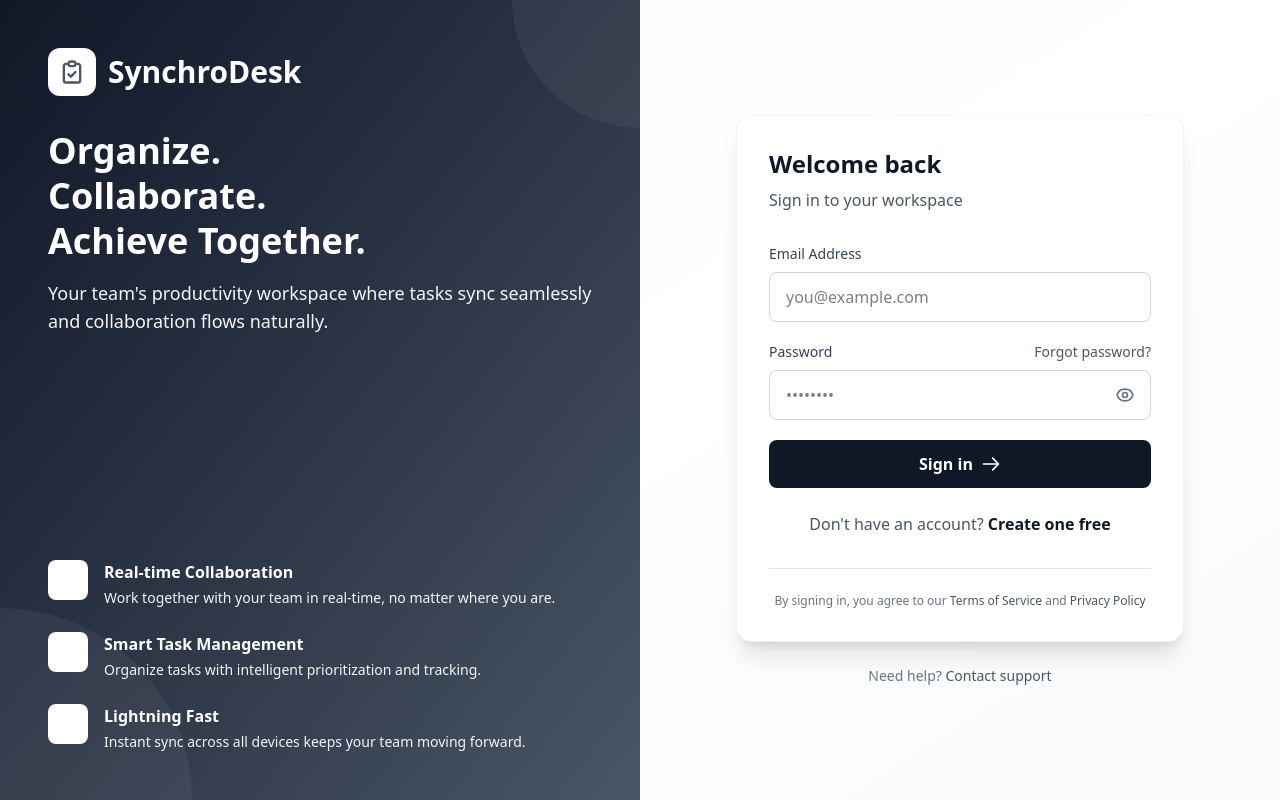
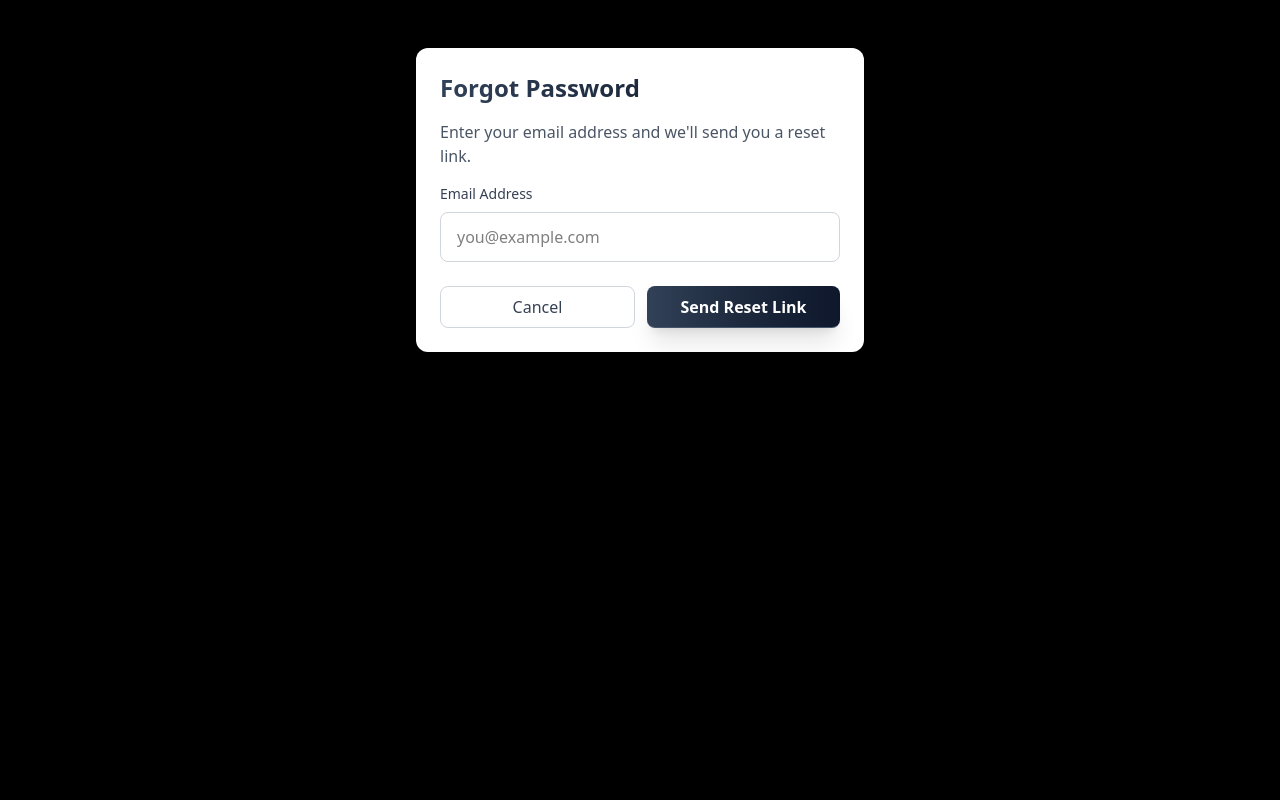
Before and after one commit to Charuka974/SynchroDesk-Collaborative-Productivity-Workspace-, a React app in the folder frontend/: page /login in a window 1280 px wide. Both pictures are taken after a click on the button "Forgot password?". Built offline with nearby package versions, Linux system fonts and the light colour scheme; the HTML template or start-up script is replaced by a standard one.

Commit message:
improved the notification and auth UI

```diff
--- a/frontend/src/context/messageContext.tsx
+++ b/frontend/src/context/messageContext.tsx
@@ -2,7 +2,7 @@ import { createContext, useContext, useState, useEffect, type ReactNode } from "
 import toast from "react-hot-toast";
 import { Socket } from "socket.io-client";
 import { getUsersAPI, getMessagesAPI, getGroupMessagesAPI, sendMessageAPI, type IUser, type IMessage, type IWorkspace } from "../services/message";
-import { getSocket, connectSocket } from "../lib/messagesocket";
+import { connectSocket } from "../lib/messagesocket";
 
 interface ChatContextType {
   messages: IMessage[];
--- a/frontend/src/pages/Login.tsx
+++ b/frontend/src/pages/Login.tsx
@@ -1,6 +1,6 @@
 import React, { useState } from "react"
 import { useNavigate } from "react-router-dom"
-import { getMyDetails, login } from "../services/auth"
+import { forgotPassword, getMyDetails, login } from "../services/auth"
 import { useAuth } from "../context/authContext"
 import Swal from "sweetalert2"
 
@@ -9,9 +9,11 @@ export default function Login() {
 
   const [email, setEmail] = useState("")
   const [password, setPassword] = useState("")
-  const [isLoading, setIsLoading] = useState(false)
+  const [isLoading] = useState(false)
   const { setUser } = useAuth()
   const [showPassword, setShowPassword] = useState(false);
+  const [showForgotPasswordModal, setShowForgotPasswordModal] = useState(false);
+  const [forgotEmail, setForgotEmail] = useState("");
 
 
   const Toast = Swal.mixin({
@@ -66,6 +68,38 @@ export default function Login() {
     }
 
   }
+
+
+  // Function to handle forgot password
+  const handleSendResetLink = async () => {
+
+    if (!forgotEmail.trim()) {
+      Swal.fire({
+        icon: "warning",
+        title: "Please enter your email",
+      });
+      return;
+    }
+
+    try {
+      const response: any = await forgotPassword(forgotEmail);
+
+      Swal.fire({
+        icon: "success",
+        title: response.data?.message || `Reset link sent to ${forgotEmail}`,
+      });
+
+      setShowForgotPasswordModal(false);
+      setForgotEmail("");
+    } catch (err: any) {
+      console.error("Forgot password error:", err);
+      Swal.fire({
+        icon: "error",
+        title: err.response?.data?.message || "Something went wrong",
+      });
+    }
+  };
+
 
   return (
     <div className="min-h-screen bg-linear-to-br from-gray-50 via-white to-gray-50 flex">
@@ -150,8 +184,8 @@ export default function Login() {
 
           <div className="bg-white rounded-2xl shadow-xl p-8 border border-gray-100">
             <div className="mb-8">
-              <h2 className="text-2xl font-bold text-gray-900 mb-2">Welcome back</h2>
-              <p className="text-gray-600">Sign in to your workspace</p>
+              <h2 className="text-2xl font-bold text-gray-700 mb-2">Welcome back</h2>
+              <p className="text-gray-600 font-bold">Sign in to your workspace</p>
             </div>
 
             <div className="space-y-5">
@@ -199,6 +233,7 @@ export default function Login() {
                   </label>
                   <button
                     type="button"
+                    onClick={() => setShowForgotPasswordModal(true)}
                     className="text-sm text-gray-600 hover:text-gray-700 font-medium"
                   >
                     Forgot password?
@@ -250,14 +285,23 @@ export default function Login() {
               <button
                 onClick={handleLogin}
                 disabled={isLoading}
-                className="w-full bg-gray-900 text-white py-3 rounded-lg font-semibold hover:bg-gray-700 focus:outline-none focus:ring-2 focus:ring-gray-500 focus:ring-offset-2 transition flex items-center justify-center gap-2 disabled:opacity-50 disabled:cursor-not-allowed"
+                className="w-full bg-linear-to-r from-slate-700 via-slate-800 to-slate-900 text-white py-3 rounded-lg font-semibold hover:shadow-lg hover:shadow-slate-500/50 hover:-translate-y-0.5 focus:outline-none focus:ring-2 focus:ring-slate-500 focus:ring-offset-2 transition-all duration-300 flex items-center justify-center gap-2 disabled:opacity-50 disabled:cursor-not-allowed disabled:hover:translate-y-0 disabled:hover:shadow-none relative overflow-hidden group"
               >
+                {/* Animated shimmer effect */}
+                <span className="absolute inset-0 bg-linear-to-r from-transparent via-white/10 to-transparent -translate-x-full group-hover:translate-x-full transition-transform duration-1000 ease-in-out"></span>
+
                 {isLoading ? (
-                  "Signing in..."
+                  <span className="flex items-center gap-2">
+                    <svg className="w-5 h-5 animate-spin" fill="none" viewBox="0 0 24 24">
+                      <circle className="opacity-25" cx="12" cy="12" r="10" stroke="currentColor" strokeWidth="4"></circle>
+                      <path className="opacity-75" fill="currentColor" d="M4 12a8 8 0 018-8V0C5.373 0 0 5.373 0 12h4zm2 5.291A7.962 7.962 0 014 12H0c0 3.042 1.135 5.824 3 7.938l3-2.647z"></path>
+                    </svg>
+                    Signing in...
+                  </span>
                 ) : (
                   <>
-                    Sign in
-                    <svg className="w-5 h-5" fill="none" stroke="currentColor" viewBox="0 0 24 24">
+                    <span className="relative z-10">Sign in</span>
+                    <svg className="w-5 h-5 relative z-10 transition-transform duration-300 group-hover:translate-x-1" fill="none" stroke="currentColor" viewBox="0 0 24 24">
                       <path strokeLinecap="round" strokeLinejoin="round" strokeWidth={2} d="M14 5l7 7m0 0l-7 7m7-7H3" />
                     </svg>
                   </>
@@ -291,6 +335,56 @@ export default function Login() {
           </p>
         </div>
       </div>
+
+      {showForgotPasswordModal && (
+        <div
+          className="fixed inset-0 bg-black bg-opacity-50 flex items-start justify-center p-4 z-50 overflow-y-auto"
+          onClick={() => setShowForgotPasswordModal(false)}
+        >
+          <div
+            className="bg-white rounded-xl shadow-xl max-w-md w-full p-6 mt-8 mb-8"
+            onClick={(e) => e.stopPropagation()}
+          >
+            <h2 className="text-2xl font-bold bg-linear-to-r from-slate-700 via-slate-800 to-slate-900 bg-clip-text text-transparent mb-4">
+              Forgot Password
+            </h2>
+            <p className="text-gray-600 mb-4">
+              Enter your email address and we'll send you a reset link.
+            </p>
+            <div className="space-y-4">
+              <div>
+                <label className="block text-sm font-medium text-gray-700 mb-2">
+                  Email Address
+                </label>
+                <input
+                  type="email"
+                  value={forgotEmail}
+                  onChange={(e) => setForgotEmail(e.target.value)}
+                  placeholder="you@example.com"
+                  className="w-full px-4 py-3 border border-gray-300 rounded-lg focus:outline-none focus:ring-2 focus:ring-gray-500"
+                />
+              </div>
+            </div>
+            <div className="flex gap-3 mt-6">
+              <button
+                type="button"
+                onClick={() => setShowForgotPasswordModal(false)}
+                className="flex-1 px-4 py-2 border border-gray-300 text-gray-700 rounded-lg hover:bg-gray-50 transition font-medium"
+              >
+                Cancel
+              </button>
+              <button
+                type="button"
+                onClick={handleSendResetLink}
+                className="flex-1 px-4 py-2 bg-linear-to-r from-slate-700 via-slate-800 to-slate-900 shadow-xl border-b border-slate-600 font-bold text-white rounded-lg hover:bg-gray-700 transition"
+              >
+                Send Reset Link
+              </button>
+            </div>
+          </div>
+        </div>
+      )}
+
     </div>
   )
 }
--- a/frontend/src/pages/Workspaces.tsx
+++ b/frontend/src/pages/Workspaces.tsx
@@ -373,12 +373,23 @@ export default function WorkspacesPage() {
                 </div>
 
                 <div className="p-6">
-                  <p className="text-gray-600 text-sm mb-4 line-clamp-2 min-h-10">
+                  <p className="text-gray-600 font-semibold text-sm mb-4 line-clamp-2 min-h-10">
                     {workspace.description || "No description"}
                   </p>
 
+                  <p className="text-gray-600 font-semibold text-xs mb-4 line-clamp-2">
+                    Created At:{" "}
+                    {workspace.createdAt
+                      ? new Date(workspace.createdAt).toLocaleDateString("en-US", {
+                          month: "short",
+                          day: "numeric",
+                          year: "numeric",
+                        })
+                      : "N/A"}
+                  </p>
+
                   <div className="flex items-center justify-between text-sm mb-4">
-                    <div className="flex items-center gap-2 text-gray-600">
+                    <div className="flex items-center gap-2 text-gray-100 bg-linear-to-r from-slate-700 via-slate-800 to-slate-900 p-1 rounded-xl">
                       <svg
                         className="w-4 h-4"
                         fill="none"
@@ -392,9 +403,16 @@ export default function WorkspacesPage() {
                           d="M9 5H7a2 2 0 00-2 2v12a2 2 0 002 2h10a2 2 0 002-2V7a2 2 0 00-2-2h-2M9 5a2 2 0 002 2h2a2 2 0 002-2M9 5a2 2 0 012-2h2a2 2 0 012 2"
                         />
                       </svg>
-                      <span>{workspace.taskCount} tasks</span>
+                      <svg className="w-4 h-4" fill="none" stroke="currentColor" viewBox="0 0 24 24">
+                        <path strokeLinecap="round" strokeLinejoin="round" strokeWidth={2}
+                          d="M4 7h16M4 7a2 2 0 012-2h12a2 2 0 012 2M4 7v10a2 2 0 002 2h12a2 2 0 002-2V7M9 11h6" />
+                      </svg>
+                      <svg className="w-4 h-4" fill="none" stroke="currentColor" viewBox="0 0 24 24">
+                        <path strokeLinecap="round" strokeLinejoin="round" strokeWidth={2}
+                          d="M3 17l6-6 4 4 8-8M3 21h18" />
+                      </svg>
                     </div>
-                    <div className="flex items-center gap-2 text-gray-600">
+                    <div className="flex items-center gap-2 text-gray-600 font-semibold">
                       <svg
                         className="w-4 h-4"
                         fill="none"
--- a/frontend/src/services/auth.ts
+++ b/frontend/src/services/auth.ts
@@ -17,6 +17,11 @@ export const getMyDetails = async () => {
   return res.data
 }
 
+export const forgotPassword = async (email: string) => {
+  const res = await api.post("/auth/forgot-password", { email })
+  return res.data
+}
+
 export const refreshTokens = async (refreshToken: string) => {
   const res = await api.post("/auth/refresh", {
     token: refreshToken
```
Also changed, not shown: frontend/src/pages/Register.tsx (+15 -6 lines), 2 other files (tests, documents, lock files or other folders).
